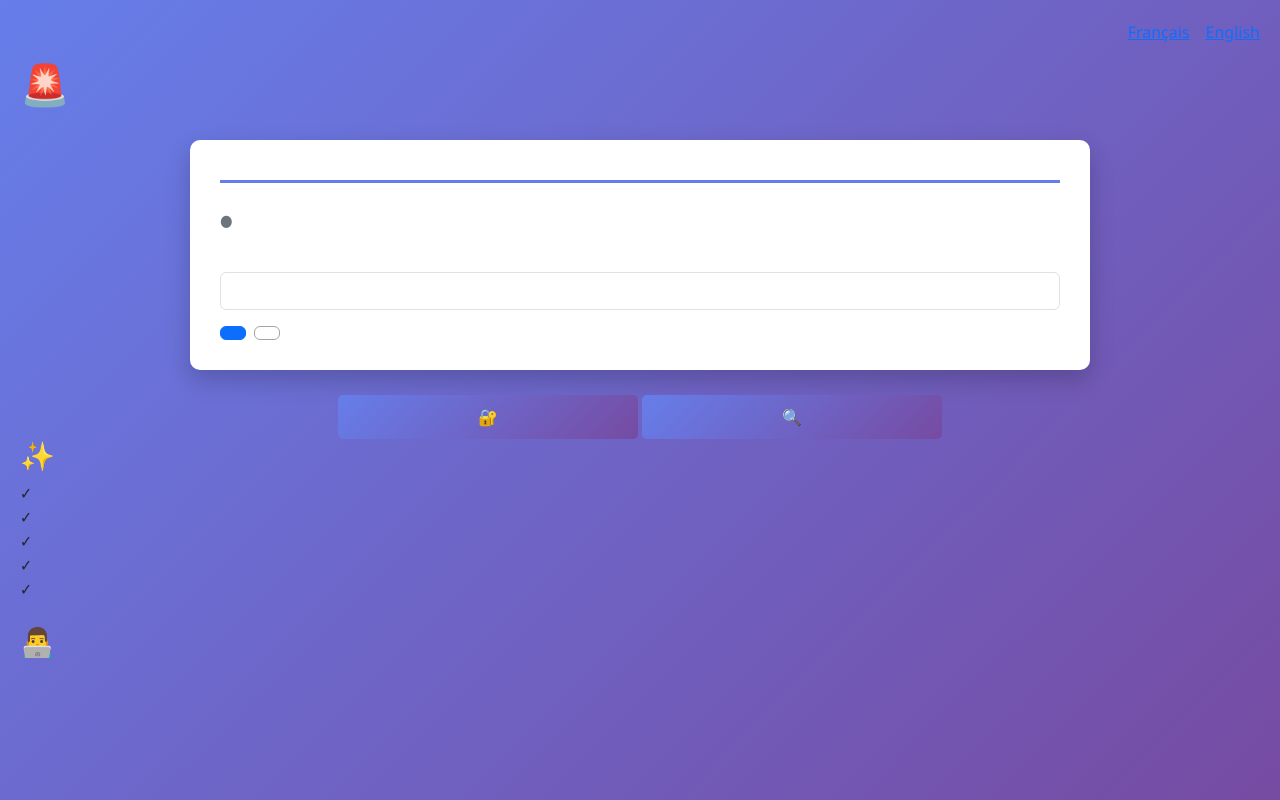
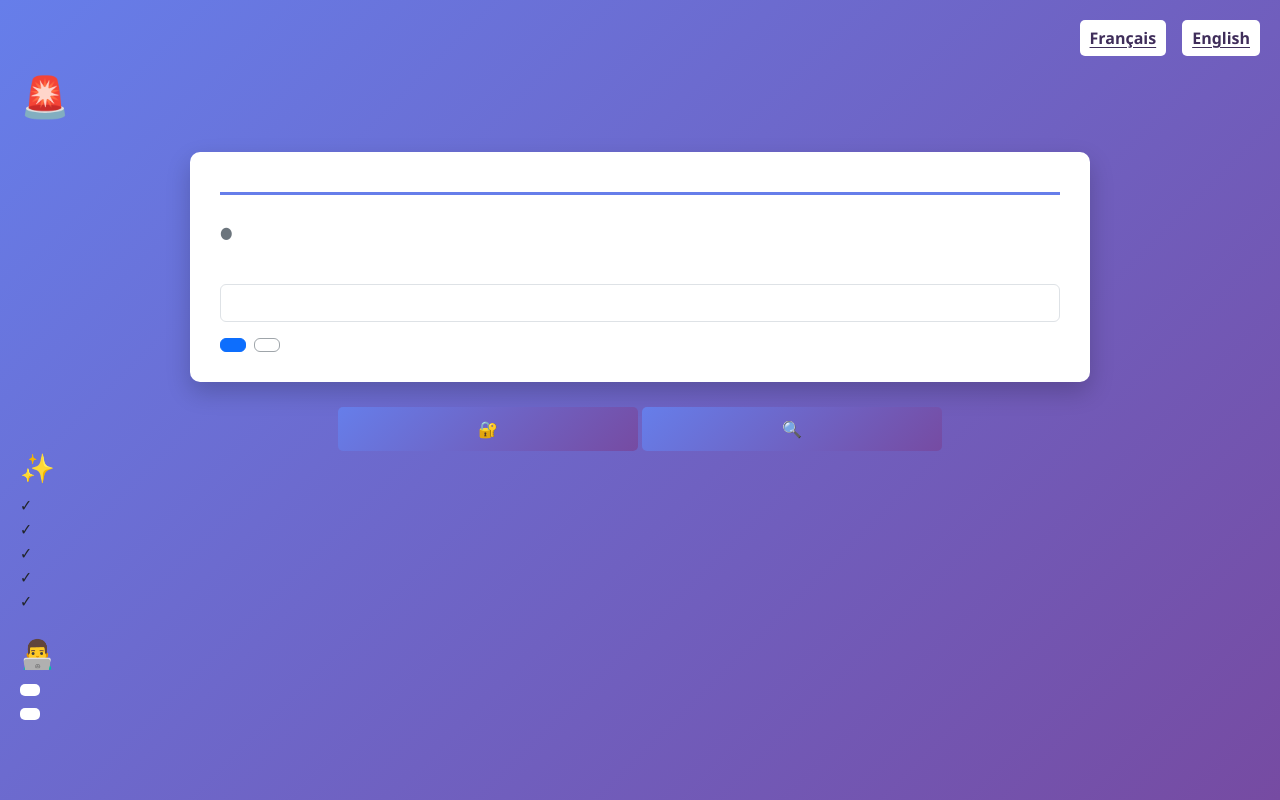
Before and after one commit to Anas-alt-del/Info-Sinistre-Auto, a Flask app: template src/web_app_info_sinistre/templates/index.html in a window 1280 px wide. Run offline with Flask 3, Linux system fonts and the light colour scheme; the template is opened without the code that fills it, so the values that code supplies are empty.

Commit message:
Update base.html

```diff
--- a/src/web_app_info_sinistre/templates/base.html
+++ b/src/web_app_info_sinistre/templates/base.html
@@ -204,6 +204,34 @@
             margin-bottom: 20px;
         }
 
+        nav[aria-label] a,
+        .dev-link {
+            display: inline-block;
+            padding: 6px 10px;
+            border-radius: 5px;
+            background: white;
+            color: #3f2d5a;
+            font-weight: 600;
+            text-decoration: underline;
+            text-underline-offset: 3px;
+        }
+
+        nav[aria-label] a[aria-current="page"] {
+            background: #eee9f8;
+        }
+
+        nav[aria-label] a:hover,
+        .dev-link:hover {
+            background: #f3edff;
+            color: #241632;
+        }
+
+        nav[aria-label] a:focus-visible,
+        .dev-link:focus-visible {
+            outline: 3px solid #241632;
+            outline-offset: 2px;
+        }
+
         /* Responsive Design */
         @media (max-width: 1024px) {
             .content-wrapper {
```
